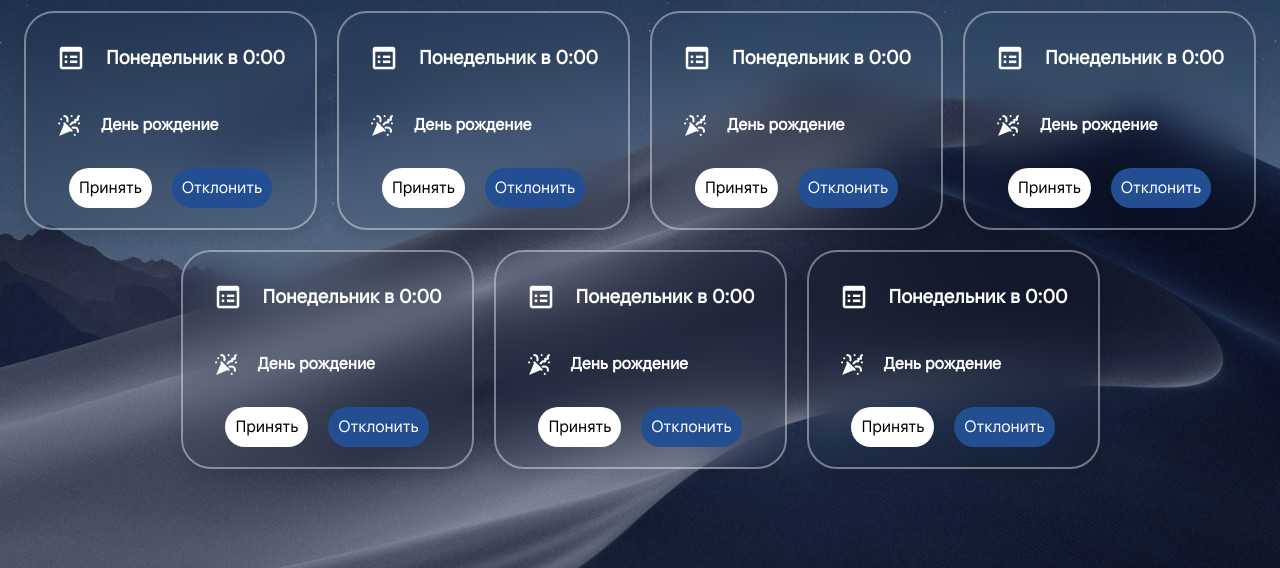
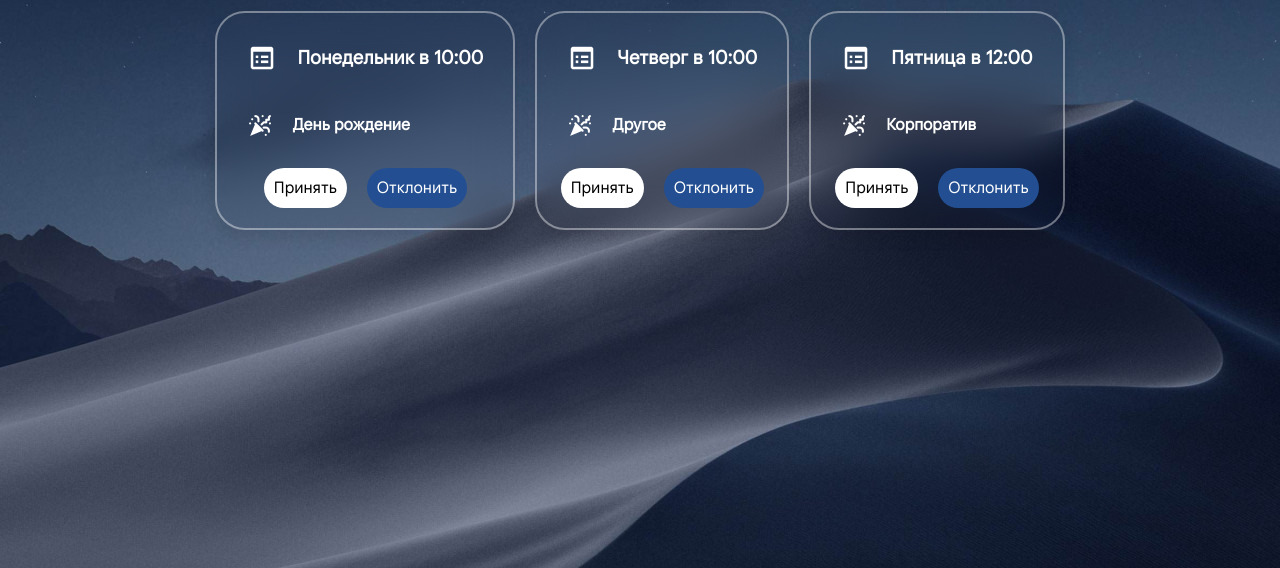
Before and after one commit to TIMISONG-dev/myActivity, a plain HTML site: page worker.html in a window 1280 px wide. Shown: the part 232-800 px from the top of the page. Drawn offline with Linux system fonts and the light colour scheme.

Commit message:
fix: some fixes

```diff
--- a/worker.html
+++ b/worker.html
@@ -24,13 +24,13 @@
         </div>
     </div>
     <div class="main">
-        <h1>Мяу</h1>
+        <h1>Заказы</h1>
         <div class="date-list">
         <div class="box" id="box-plan1">
             <div class="row_left">
                 <img class="list_icon" src="img/list.png"/>
                 <h3 class="event_title1">Понедельник в</h3>
-                <h3 class="event_time1">0:00</h3>
+                <h3 class="event_time1">10:00</h3>
             </div>
             <div class="row_left">
                 <img class="event_icon" src="img/event.png"/>
@@ -44,12 +44,12 @@
         <div class="box" id="box-plan2">
             <div class="row_left">
                 <img class="list_icon" src="img/list.png"/>
-                <h3 class="event_title2">Понедельник в</h3>
-                <h3 class="event_time2">0:00</h3>
+                <h3 class="event_title2">Четверг в</h3>
+                <h3 class="event_time2">10:00</h3>
             </div>
             <div class="row_left">
                 <img class="event_icon" src="img/event.png"/>
-                <h4 class="event_name2">День рождение</h4>
+                <h4 class="event_name2">Другое</h4>
             </div>
             <div class="row_center">
                 <a class="ok">Принять</a>
@@ -59,72 +59,12 @@
         <div class="box" id="box-plan3">
             <div class="row_left">
                 <img class="list_icon" src="img/list.png"/>
-                <h3 class="event_title3">Понедельник в</h3>
-                <h3 class="event_time3">0:00</h3>
+                <h3 class="event_title3">Пятница в</h3>
+                <h3 class="event_time3">12:00</h3>
             </div>
             <div class="row_left">
                 <img class="event_icon" src="img/event.png"/>
-                <h4 class="event_name3">День рождение</h4>
-            </div>
-            <div class="row_center">
-                <a class="ok">Принять</a>
-                <a class="can">Отклонить</a>
-            </div>
-        </div>
-        <div class="box" id="box-plan4">
-            <div class="row_left">
-                <img class="list_icon" src="img/list.png"/>
-                <h3 class="event_title4">Понедельник в</h3>
-                <h3 class="event_time4">0:00</h3>
-            </div>
-            <div class="row_left">
-                <img class="event_icon" src="img/event.png"/>
-                <h4 class="event_name4">День рождение</h4>
-            </div>
-            <div class="row_center">
-                <a class="ok">Принять</a>
-                <a class="can">Отклонить</a>
-            </div>
-        </div>
-        <div class="box" id="box-plan5">
-            <div class="row_left">
-                <img class="list_icon" src="img/list.png"/>
-                <h3 class="event_title5">Понедельник в</h3>
-                <h3 class="event_time5">0:00</h3>
-            </div>
-            <div class="row_left">
-                <img class="event_icon" src="img/event.png"/>
-                <h4 class="event_name5">День рождение</h4>
-            </div>
-            <div class="row_center">
-                <a class="ok">Принять</a>
-                <a class="can">Отклонить</a>
-            </div>
-        </div>
-        <div class="box" id="box-plan6">
-            <div class="row_left">
-                <img class="list_icon" src="img/list.png"/>
-                <h3 class="event_title6">Понедельник в</h3>
-                <h3 class="event_time6">0:00</h3>
-            </div>
-            <div class="row_left">
-                <img class="event_icon" src="img/event.png"/>
-                <h4 class="event_name6">День рождение</h4>
-            </div>
-            <div class="row_center">
-                <a class="ok">Принять</a>
-                <a class="can">Отклонить</a>
-            </div>
-        </div>
-        <div class="box" id="box-plan7">
-            <div class="row_left">
-                <img class="list_icon" src="img/list.png"/>
-                <h3 class="event_title7">Понедельник в</h3>
-                <h3 class="event_time7">0:00</h3>
-            </div>
-            <div class="row_left">
-                <img class="event_icon" src="img/event.png"/>
-                <h4 class="event_name7">День рождение</h4>
+                <h4 class="event_name3">Корпоратив</h4>
             </div>
             <div class="row_center">
                 <a class="ok">Принять</a>
```
Also changed, not shown: index.html (+2 -2 lines).
